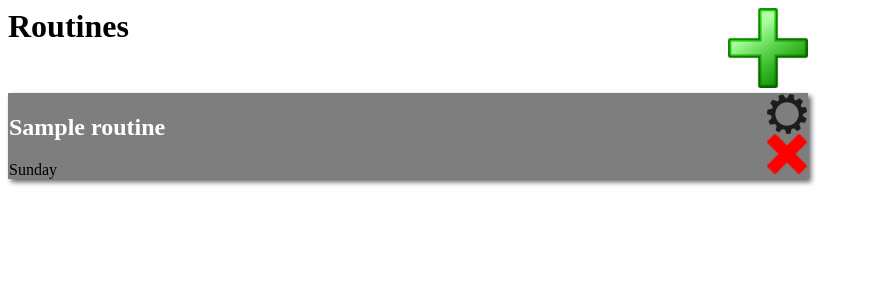
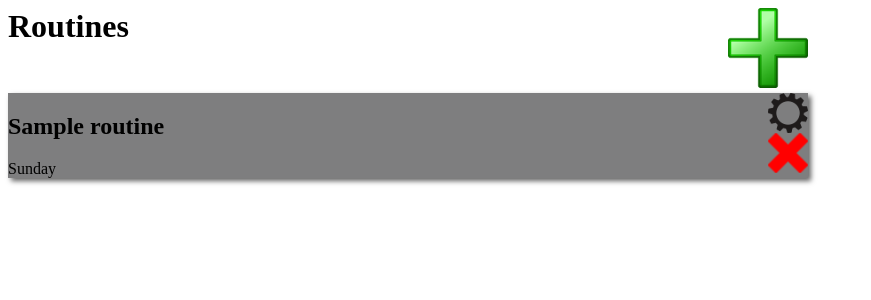
Before and after one commit to maddencs/pyfit, a Django app: page /routines/ in a window 1280 px wide. Shown: the top 300 px of the page, without its empty margins (0-871 px from the left). Run offline with Django 3.2, Linux system fonts and the light colour scheme; a user stored in the database is signed in; tables that the repository leaves empty hold one stand-in row (values such as "Sample post"); some libraries are stand-ins or nearby versions.

Commit message:
routine and exercise templates and js

```diff
--- a/templates/workout/routines/add-routine-popup.html
+++ b/templates/workout/routines/add-routine-popup.html
@@ -1,4 +1,4 @@
-<div id="add-routine-popup">
+<div id="add-routine-popup" class="common-row-popup">
     <form id="add-routine-form">
         {% csrf_token %}
         {{ add_routine_form.as_p }}
--- a/templates/workout/routines/edit-routine-popup.html
+++ b/templates/workout/routines/edit-routine-popup.html
@@ -1,4 +1,4 @@
-<div id="edit-routine-popup">
+<div id="edit-routine-popup" class="common-row-popup">
     <form id="edit-routine-form" action="/edit-routine/">
         <input id="edit-routine-id" type="hidden" name="routine_id">
         {% csrf_token %}
--- a/templates/workout/routines/routine-list.html
+++ b/templates/workout/routines/routine-list.html
@@ -6,19 +6,19 @@
 
 {% block extra_head %}
     <script src="{% static 'workout/js/routine-list.js' %}" type="text/javascript"></script>
-    <link href="{% static 'workout/css/routine-list.css' %}" rel="stylesheet" type="text/css" media="all">
+    <link href="{% static 'workout/css/common.css' %}" rel="stylesheet" type="text/css" media="all">
 {% endblock %}
 
 
 {% block main_content %}
-    <div class="routines-wrapper">
+    <div class="common-wrapper">
         <div class="page-header">
             <h1>
                 Routines
             </h1>
             <a id="add-routine" href="#" class="add-row-large"></a>
         </div>
-        <table id="routines-table">
+        <table id="common-table">
             <tbody id="routines-tbody">
             {% if routines|length == 0 %}
                 <tr>
--- a/templates/workout/routines/routine-row.html
+++ b/templates/workout/routines/routine-row.html
@@ -1,15 +1,15 @@
-<tr data-routine-id="{{ routine.id }}" class="routine-row">
+<tr data-routine-id="{{ routine.id }}" class="common-row routine-row">
     <td>
-        <div class="routine-info">
-            <h2 class="routine-name">{{ routine.name }}</h2>
+        <div class="common-info">
+            <h2 class="common-row-name">{{ routine.name }}</h2>
             <span class="routine-day">{{ routine.get_day_display }}</span>
         </div>
-        <div class="routine-settings">
+        <div class="common-settings">
             <div>
-                <a data-routine-id="{{ routine.id }}" class="routine-settings-btn edit-routine-btn" href="#" aria-hidden="true"></a>
+                <a data-routine-id="{{ routine.id }}" class="common-settings-btn common-edit-btn edit-routine-btn" href="#" aria-hidden="true"></a>
             </div>
             <div>
-                <a data-routine-id="{{ routine.id }}" class="routine-settings-btn delete-routine-btn" href="#" aria-hidden="true"></a>
+                <a data-routine-id="{{ routine.id }}" class="common-settings-btn common-delete-btn delete-routine-btn" href="#" aria-hidden="true"></a>
             </div>
         </div>
     </td>
--- a/workout/forms.py
+++ b/workout/forms.py
@@ -102,7 +102,7 @@ class RoutineForm(CustomModelForm):
 class ExerciseForm(CustomModelForm):
     sets = SimpleArrayField(forms.IntegerField(), required=False)
     rest_duration = forms.IntegerField(initial=60, required=False)
-    exercise_name = forms.CharField(max_length=250, required=False)
+    name = forms.CharField(max_length=250, required=False)
     exercise_type = forms.CharField(max_length=250, required=False)
 
 
--- a/workout/models.py
+++ b/workout/models.py
@@ -63,12 +63,12 @@ class Exercise(models.Model, ModelMixin):
     routine = models.ForeignKey(Routine, on_delete=models.CASCADE, related_name='exercises', blank=True, null=True)
     priority = models.IntegerField(default=0)  # Order in which the exercise is performed
     exercise_type = models.CharField(max_length=30, choices=EXERCISE_TYPES, default='RESISTANCE')
-    exercise_name = models.CharField(max_length=250, choices=EXERCISES, default='Custom Exercise')
+    name = models.CharField(max_length=250, choices=EXERCISES, default='Custom Exercise')
     sets = ArrayField(models.IntegerField(default=10), size=10, default=list())
     rest_duration = models.IntegerField(default=60)  # Time represented in seconds
 
     def __str__(self):
-        return '{0} -- {1}'.format(self.get_exercise_type_display(), self.exercise_name)
+        return '{0} -- {1}'.format(self.get_exercise_type_display(), self.name)
 
     def __lt__(self, other):
         return self.priority < other.priority
--- /dev/null
+++ b/workout/static/workout/css/common.css
@@ -0,0 +1,92 @@
+.common-wrapper{
+    width: 800px;
+}
+
+#common-table{
+    width: 100%;
+    border-spacing: 0 5px;
+    border-collapse: separate;
+}
+.common-row{
+    background-color: #7E7E7F;
+    border-spacing: 0 5px;
+    -webkit-box-shadow: 3px 3px 5px 0 rgba(0,0,0,0.61);
+    -moz-box-shadow: 3px 3px 5px 0 rgba(0,0,0,0.61);
+    box-shadow: 3px 3px 5px 0 rgba(0,0,0,0.61);
+    width: 100%;
+}
+
+.common-row td{
+    display: inline;
+}
+
+.row-info{
+    float: left;
+}
+
+.row-options{
+    float:right;
+}
+
+.row-settings-btn{
+    width: 40px;
+    height: 40px;
+    display: block;
+}
+
+.common-delete-btn{
+    background: url('/static/workout/images/delete-btn.png') no-repeat center;
+}
+
+.common-edit-btn{
+    background: url('/static/workout/images/settings-btn.png') no-repeat center;
+}
+
+.common-row-name{
+    display: inline;
+}
+
+.common-thead{
+    background-color: #7C7C7F;
+}
+
+.common-thead td{
+    font-weight: bold;
+    font-size: 50px;
+    text-align: center;
+}
+
+.common-info{
+    float: left;
+}
+
+.common-info *{
+    display: block;
+}
+
+.common-settings{
+    float:right;
+}
+
+.common-settings-btn{
+    width: 40px;
+    height: 40px;
+    display: block;
+}
+
+.add-row-large{
+    background: url('/static/workout/images/add-row.png') no-repeat center;
+    width: 80px;
+    height: 80px;
+    display: block;
+    object-fit: contain;
+    float: right;
+}
+
+.page-header h1{
+    display: inline;
+}
+
+.common-row-popup{
+    display: none;
+}
--- a/workout/static/workout/js/routine-detail.js
+++ /dev/null
@@ -1,3 +0,0 @@
-/**
- * Created by cory on 1/21/17.
- */
--- a/workout/urls.py
+++ b/workout/urls.py
@@ -13,10 +13,11 @@ urlpatterns = [
     url(r'^routine/(?P<routine_id>[0-9]+)/$', workout_views.RoutineDetailView.as_view(), name='routine_detail'),
     url(r'^delete-routine/$', workout_views.DeleteRoutineView.as_view(), name='delete_routine'),
     url(r'^edit-routine/$', workout_views.EditRoutineView.as_view(), name='edit_routine'),
-    url(r'^routine/(?P<routine_id>[0-9]+)/add-exercise/$', workout_views.AddExerciseView.as_view(),
+    url(r'^add-exercise/$', workout_views.AddExerciseView.as_view(),
         name='add_exercise'),
+    url(r'^delete-exercise/$', workout_views.DeleteExerciseView.as_view(), name='delete_exercise'),
     url(r'^exercise/(?P<exercise_id>[0-9]+)/$', workout_views.ExerciseDetailView.as_view(), name='exercise_detail'),
-    url(r'^exercise/(?P<exercise_id>[0-9]+)/edit/$', workout_views.EditExerciseView.as_view(), name='edit_exercise'),
+    url(r'^edit-exercise/$', workout_views.EditExerciseView.as_view(), name='edit_exercise'),
     url(r'^exercise/(?P<exercise_id>[0-9]+)/add-history/$', workout_views.AddExerciseHistoryView.as_view(),
         name='add_exercise_history'),
     url(r'^edit-exercise-history/(?P<history_id>[0-9]+)/$', workout_views.EditExerciseHistoryView.as_view(),
--- a/workout/views.py
+++ b/workout/views.py
@@ -77,10 +77,14 @@ class RoutineListView(TemplateView):
 
 
 class RoutineDetailView(TemplateView):
-    template_name = 'workout/routines/routine-detail.html'
+    template_name = 'workout//exercises/routine-exercise-list.html'
 
     def get_context_data(self, **kwargs):
         kwargs['routine'] = Routine.objects.get(pk=self.kwargs['routine_id'])
+        kwargs['exercises'] = list(kwargs['routine'].exercises.all())
+        kwargs['exercises'].sort()
+        kwargs['edit_exercise_form'] = ExerciseForm()
+        kwargs['add_exercise_form'] = ExerciseForm()
         return super(RoutineDetailView, self).get_context_data(**kwargs)
 
 
@@ -128,13 +132,13 @@ class AddExerciseView(FormView):
     def get_success_url(self):
         return reverse_lazy('exercise_detail', kwargs={'exercise_id': self.kwargs['exercise'].id})
 
-    def get_context_data(self, **kwargs):
-        kwargs['routine'] = Routine.objects.get(pk=self.kwargs['routine_id'])
-        return super(AddExerciseView, self).get_context_data(**kwargs)
+    # def get_context_data(self, **kwargs):
+    #     kwargs['routine'] = Routine.objects.get(pk=self.kwargs['routine_id'])
+    #     return super(AddExerciseView, self).get_context_data(**kwargs)
 
     def form_valid(self, form):
         try:
-            exercise = Routine.objects.get(pk=self.kwargs['routine_id']).add_exercise(**form.cleaned_data)
+            exercise = Routine.objects.get(pk=self.request.POST['routine_id']).add_exercise(**form.cleaned_data)
             if self.request.is_ajax():
                 return JsonResponse({
                     'success': True,
@@ -156,6 +160,20 @@ class AddExerciseView(FormView):
         })
 
 
+class DeleteExerciseView(View):
+    def post(self, request, *args, **kwargs):
+        try:
+            Exercise.objects.get(pk=request.POST.get('exercise_id')).delete()
+            return JsonResponse({
+                'success': True,
+            })
+        except exceptions.ObjectDoesNotExist:
+            return JsonResponse({
+                'success': False,
+                'reason': 'EXERCISE_DNE',
+            })
+
+
 class ExerciseDetailView(TemplateView):
     template_name = 'workout/exercises/exercise-detail.html'
 
@@ -164,7 +182,7 @@ class EditExerciseView(FormView):
     form_class = ExerciseForm
 
     def form_valid(self, form):
-        exercise = Exercise.objects.get(pk=self.kwargs['exercise_id'])
+        exercise = Exercise.objects.get(pk=self.request.POST['exercise_id'])
         form.update(exercise)
         return JsonResponse({
             'success': True,
```
Also changed, not shown: templates/workout/exercises/add-exercise-popup.html (added, +8 -0 lines), templates/workout/exercises/edit-exercise-popup.html (added, +8 -0 lines), templates/workout/exercises/routine-exercise-list.html (added, +47 -0 lines), templates/workout/routines/routine-detail.html (deleted, +0 -28 lines), workout/static/workout/js/routine-exercise-list.js (added, +97 -0 lines), workout/tests/tests.py (+12 -5 lines), workout/migrations/0009_auto_20170121_2239.py (added). Lines whose indentation alone changed are shown as unchanged.
